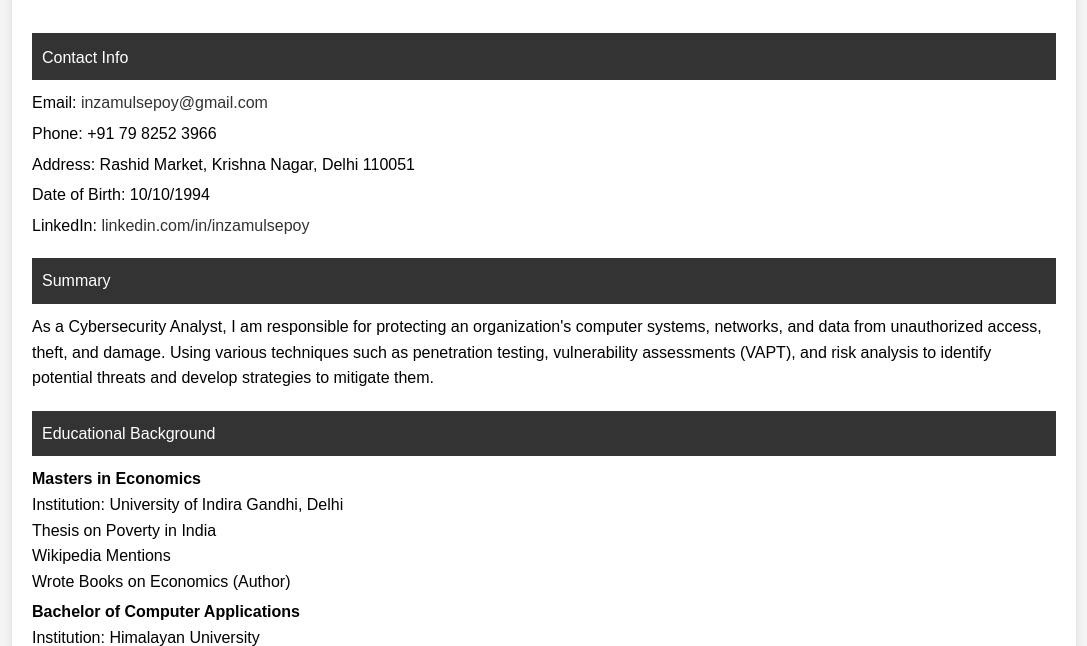
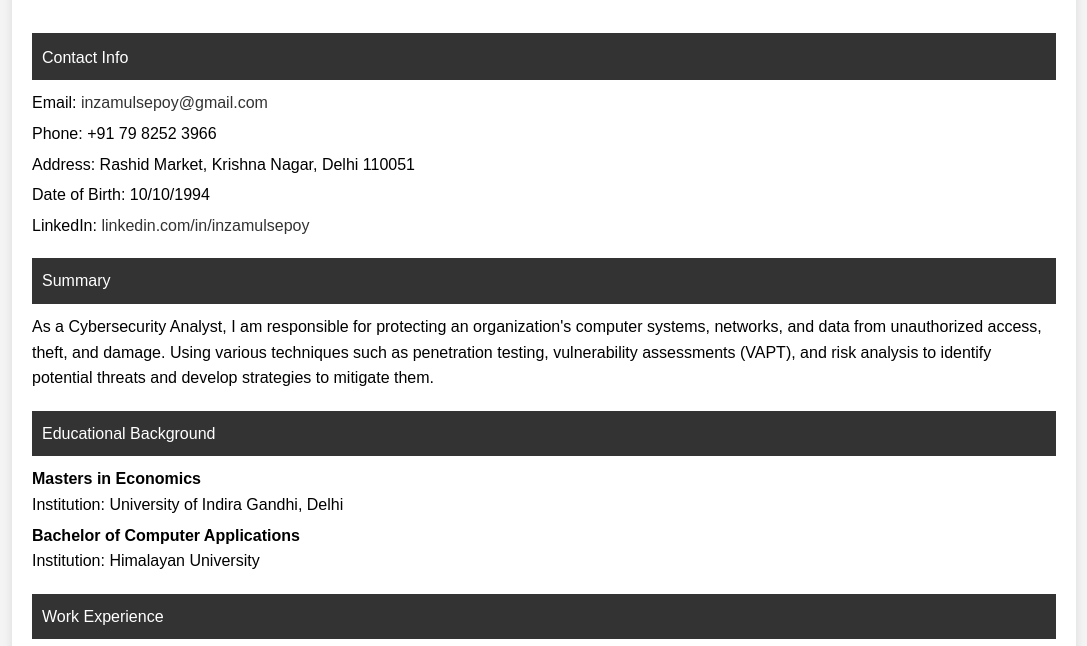
Before and after one commit to inzamulsepoy/Resume, a plain HTML site: page index.html in a window 1280 px wide. Shown: the part 136-782 px from the top of the page, without its empty margins (96-1183 px from the left). Drawn offline with Linux system fonts and the light colour scheme.

Commit message:
Update index.html

```diff
--- a/index.html
+++ b/index.html
@@ -73,7 +73,9 @@
 
         <div class="education">
             <div class="section-title">Educational Background</div>
-            <p><strong>Masters in Economics</strong><br>Institution: University of Indira Gandhi, Delhi<br>Thesis on Poverty in India<br>Wikipedia Mentions<br>Wrote Books on Economics (Author)</p>
+            <p><strong>Masters in Economics</strong><br>Institution: University of Indira Gandhi, Delhi<br>
+                </p>
+
             <p><strong>Bachelor of Computer Applications</strong><br>Institution: Himalayan University</p>
         </div>
 
```
